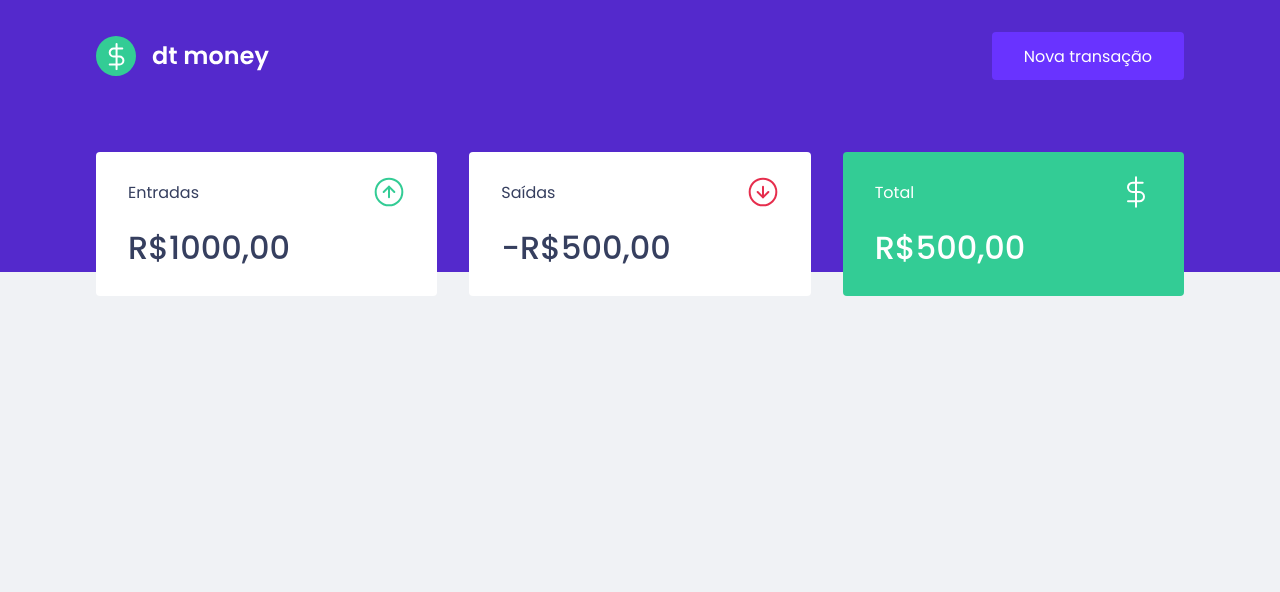
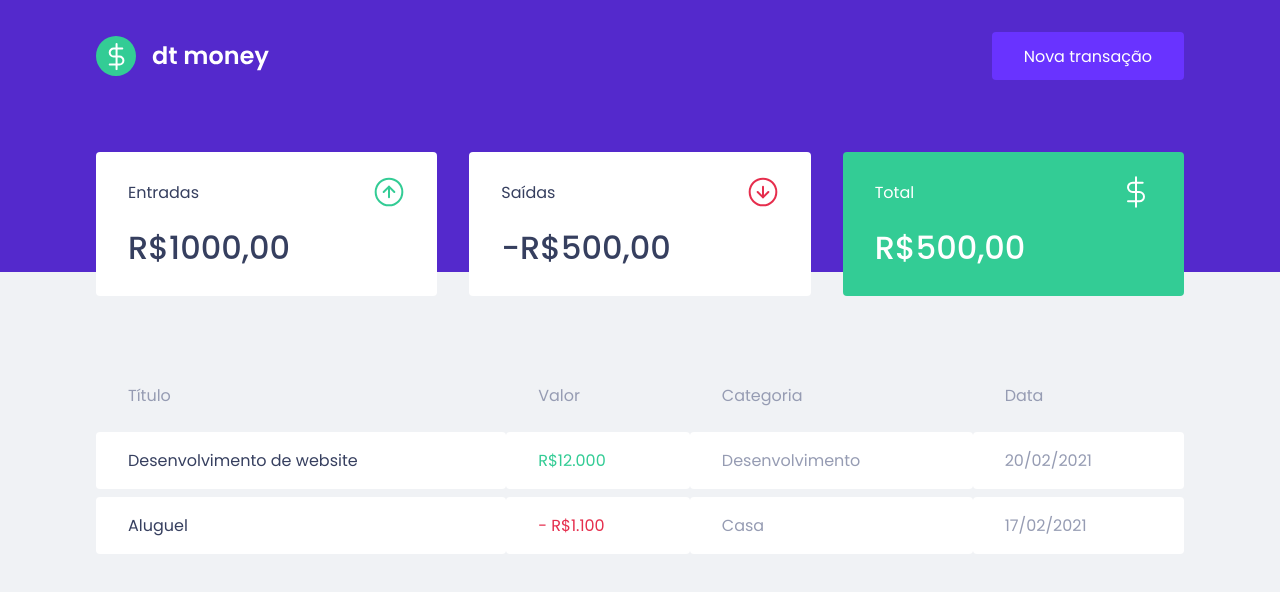
Before and after one commit to cvieira850/dtmoney, a React (Create React App) app: page / in a window 1280 px wide. Shown: the top 592 px of the page. Built offline with nearby package versions, Linux system fonts and the light colour scheme.

Commit message:
feat: add component TransactionsTable

```diff
--- a/src/components/Dashboard/index.tsx
+++ b/src/components/Dashboard/index.tsx
@@ -1,10 +1,12 @@
 import { Summary } from "../Summary";
+import { TransactionsTable } from "../TransactionsTable";
 import { Container } from "./styles";
 
 export function Dashboard(){
   return(
     <Container>
       <Summary/>
+      <TransactionsTable/>
     </Container>
   )
 }
--- /dev/null
+++ b/src/components/TransactionsTable/index.tsx
@@ -0,0 +1,33 @@
+import { Container } from "./styles";
+
+export function TransactionsTable (){
+  return(
+    <Container>
+      <table>
+        <thead>
+          <tr>
+            <th>Título</th>
+            <th>Valor</th>
+            <th>Categoria</th>
+            <th>Data</th>
+          </tr>
+        </thead>
+
+        <tbody>
+          <tr>
+            <td>Desenvolvimento de website</td>
+            <td className="deposit">R$12.000</td>
+            <td>Desenvolvimento</td>
+            <td>20/02/2021</td>
+          </tr>
+          <tr>
+            <td>Aluguel</td>
+            <td className="withdraw">- R$1.100</td>
+            <td>Casa</td>
+            <td>17/02/2021</td>
+          </tr>
+        </tbody>
+      </table>
+    </Container>
+  )
+}
--- /dev/null
+++ b/src/components/TransactionsTable/styles.ts
@@ -0,0 +1,38 @@
+import styled from 'styled-components'
+
+export const Container = styled.div`
+  margin-top: 4rem;
+
+  table{
+    width: 100%;
+    border-spacing:  0 0.5rem;
+
+    th {
+      color: var(--text-body);
+      font-weight: 400;
+      padding: 1rem 2rem;
+      text-align: left;
+      line-height: 1.5rem;
+    }
+
+    td {
+      padding: 1rem 2rem;
+      border: 0;
+      background: var(--shape);
+      color: var(--text-body);
+      border-radius: 0.25rem;
+
+      &:first-child {
+        color: var(--text-title);
+      }
+
+      &.deposit {
+        color: var(--green);
+      }
+
+      &.withdraw {
+        color: var(--red);
+      }
+    }
+  }
+`;
```
